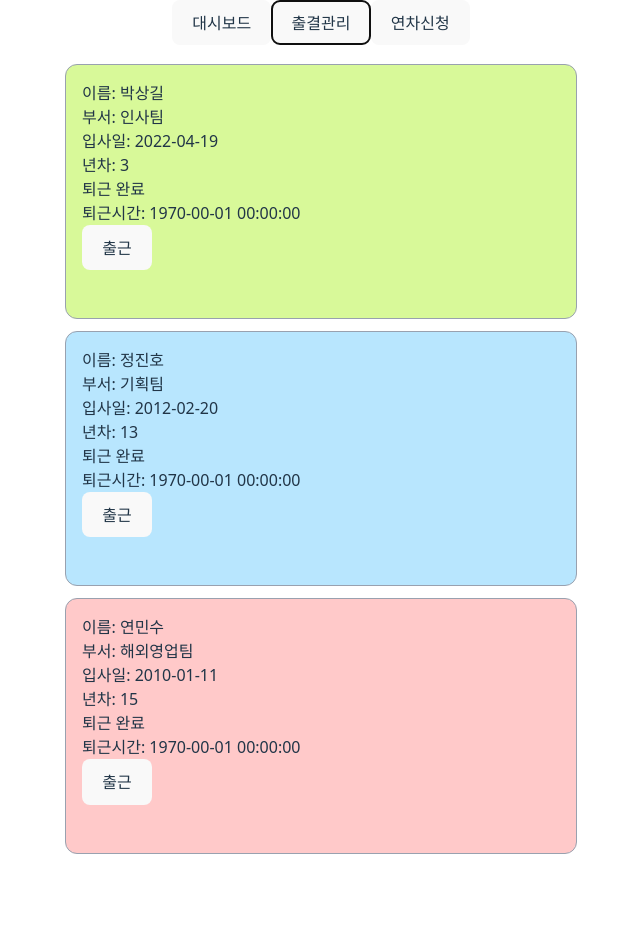
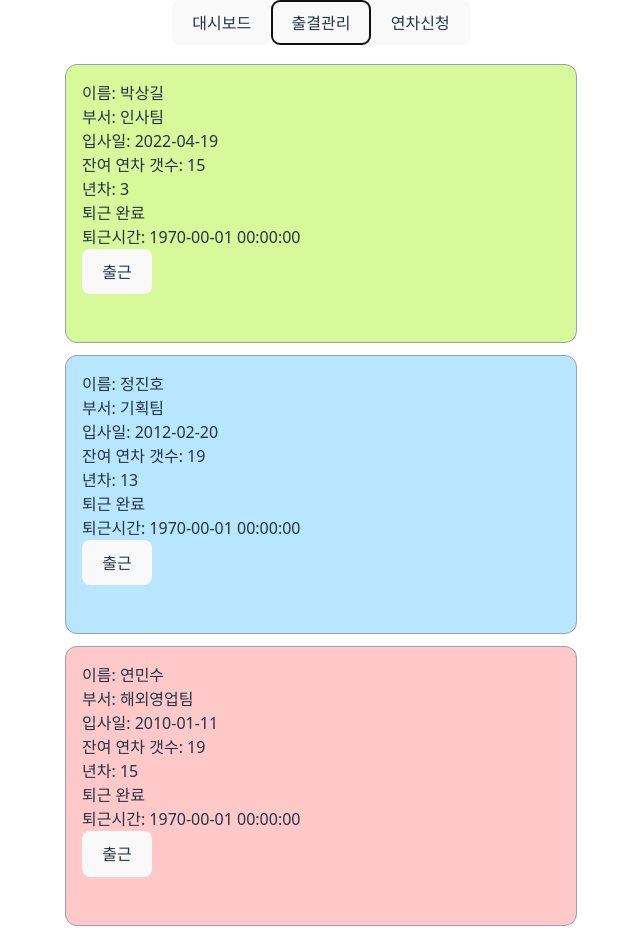
Before and after one commit to KoreanFever/react-study-osan, a React (Vite) app in the folder reactStudy2week/: page / in a window 1280 px wide. Both pictures are taken after a click on the button "출결관리". Shown: the top 938 px of the page, without its empty margins (447-1087 px from the left). Before the commit the page ends 866 px from the top, so only its background shows below. Built offline with nearby package versions, Linux system fonts and the light colour scheme.

Commit message:
잔여 연차 표시기능 추가

```diff
--- a/reactStudy2week/src/components/workingStatusManagement/Card.jsx
+++ b/reactStudy2week/src/components/workingStatusManagement/Card.jsx
@@ -119,6 +119,9 @@ function Card(props) {
                             if (key === "diffYears") {
                                 fieldName = "년차"
                             }
+                            if (key === "totalVacationDate") {
+                                fieldName = "잔여 연차 갯수"
+                            }
                             return (
                                 <div key={key + memberInfo.name}>
                                     {
```
